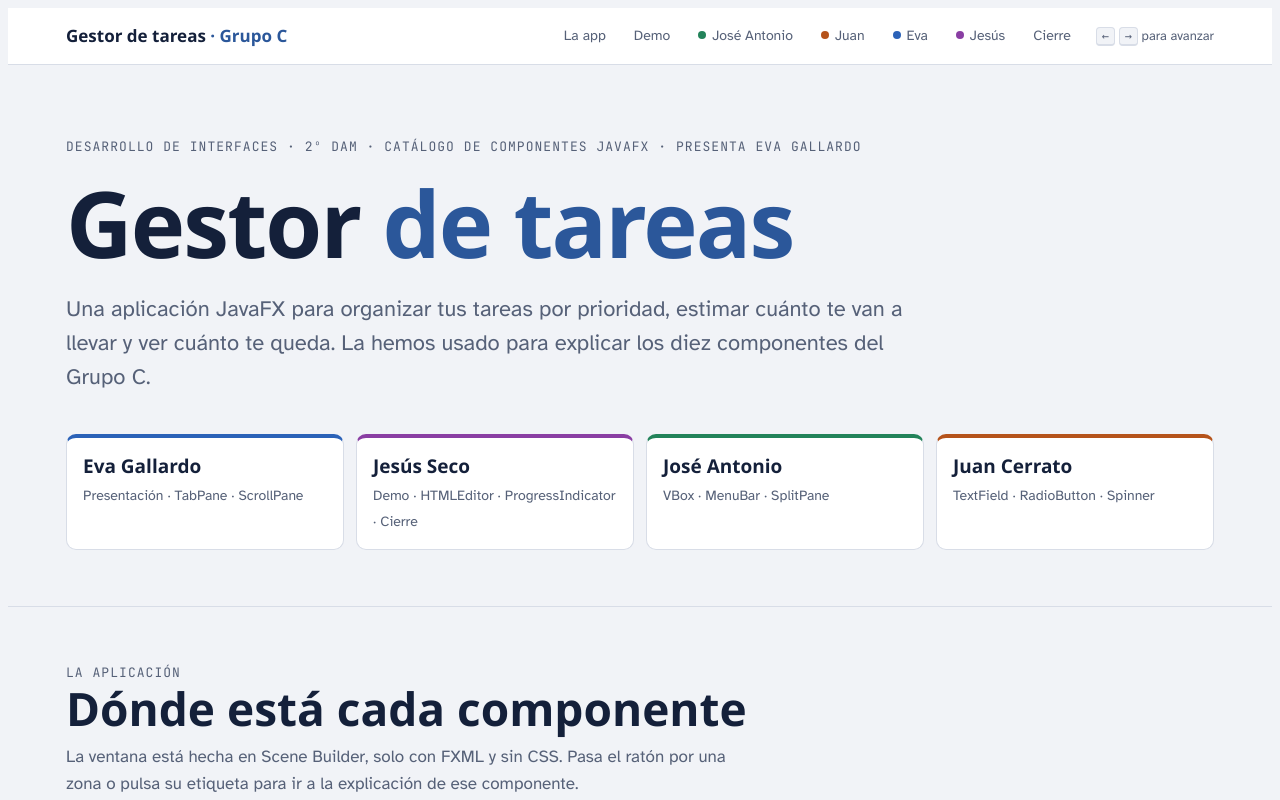
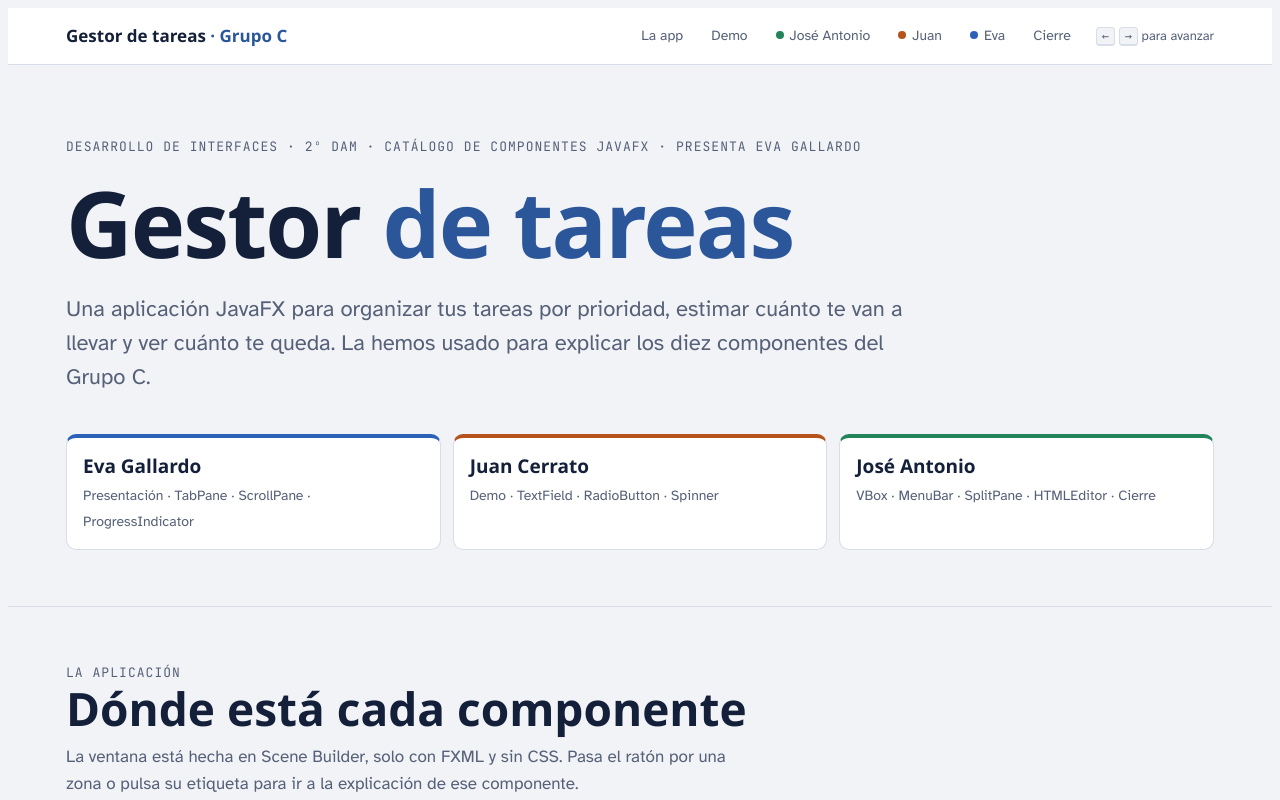
Before and after one commit to evagr11/presentacion-gestor-tareas, a plain HTML site: page index.html in a window 1280 px wide. Shown: the top 800 px of the page. Drawn offline with nearby package versions, Linux system fonts and the light colour scheme; a web font is replaced by a local one.

Commit message:
Update team member details and layout

```diff
--- a/index.html
+++ b/index.html
@@ -71,7 +71,7 @@ h1,h2,h3,h4{font-family:var(--f-display); text-wrap:balance; margin:0; line-heig
 .hero h1{font-size:clamp(44px, 8vw, 92px); letter-spacing:-.02em; margin-top:14px}
 .hero h1 span{color:var(--accent)}
 .hero .lead{font-size:clamp(18px,2.2vw,22px); max-width:60ch; color:var(--muted); margin:18px 0 0}
-.team{display:grid; grid-template-columns:repeat(4, minmax(0,1fr)); gap:12px; margin-top:40px}
+.team{display:grid; grid-template-columns:repeat(3, minmax(0,1fr)); gap:12px; margin-top:40px}
 .member{background:var(--surface); border:1px solid var(--line); border-radius:10px; padding:14px 16px; border-top:4px solid var(--c)}
 .member strong{display:block; font-family:var(--f-display); font-size:19px}
 .member span{font-size:14px; color:var(--muted)}
@@ -214,7 +214,6 @@ footer{padding-block:36px 48px; color:var(--muted); font-size:14px; border-top:1
       <a href="#p-jose"><span class="dot" style="background:var(--p3)"></span>José Antonio</a>
       <a href="#p-juan"><span class="dot" style="background:var(--p2)"></span>Juan</a>
       <a href="#p-eva"><span class="dot" style="background:var(--p1)"></span>Eva</a>
-      <a href="#p-jesus"><span class="dot" style="background:var(--p4)"></span>Jesús</a>
       <a href="#cierre">Cierre</a>
     </nav>
     <span class="hint"><kbd>←</kbd> <kbd>→</kbd> para avanzar</span>
@@ -228,10 +227,9 @@ footer{padding-block:36px 48px; color:var(--muted); font-size:14px; border-top:1
     <h1>Gestor <span>de tareas</span></h1>
     <p class="lead">Una aplicación JavaFX para organizar tus tareas por prioridad, estimar cuánto te van a llevar y ver cuánto te queda. La hemos usado para explicar los diez componentes del Grupo C.</p>
     <div class="team">
-      <div class="member p1"><strong>Eva Gallardo</strong><span>Presentación · TabPane · ScrollPane</span></div>
-      <div class="member p4"><strong>Jesús Seco</strong><span>Demo · HTMLEditor · ProgressIndicator · Cierre</span></div>
-      <div class="member p3"><strong>José Antonio</strong><span>VBox · MenuBar · SplitPane</span></div>
-      <div class="member p2"><strong>Juan Cerrato</strong><span>TextField · RadioButton · Spinner</span></div>
+      <div class="member p1"><strong>Eva Gallardo</strong><span>Presentación · TabPane · ScrollPane · ProgressIndicator</span></div>
+      <div class="member p2"><strong>Juan Cerrato</strong><span>Demo · TextField · RadioButton · Spinner</span></div>
+      <div class="member p3"><strong>José Antonio</strong><span>VBox · MenuBar · SplitPane · HTMLEditor · Cierre</span></div>
     </div>
   </section>
 
@@ -291,7 +289,7 @@ footer{padding-block:36px 48px; color:var(--muted); font-size:14px; border-top:1
 
   <section class="block" id="demo" data-sec>
     <div class="wrap">
-      <div class="eyebrow">Demostración en directo desde IntelliJ · Jesús Seco</div>
+      <div class="eyebrow">Demostración en directo desde IntelliJ · Juan Cerrato</div>
       <h2>Guion de la demo</h2>
       <ol class="steps">
         <li><strong>Abrir la app</strong><span>Salen las tareas guardadas, ordenadas por prioridad y con colores. Las hechas van al final.</span> <em>VBox · ScrollPane</em></li>
@@ -310,7 +308,7 @@ footer{padding-block:36px 48px; color:var(--muted); font-size:14px; border-top:1
 <section class="persona p3" id="p-jose">
   <div class="persona-head" data-sec>
     <h2>José Antonio</h2>
-    <p>VBox · MenuBar / Menu · SplitPane</p>
+    <p>VBox · MenuBar · SplitPane · HTMLEditor</p>
   </div>
 
 <article class="comp p3" id="vbox" data-sec>
@@ -438,6 +436,39 @@ private void mostrarOcultarPanel(ActionEvent event) {
     </div>
   </div>
 </article>
+<article class="comp p3" id="htmleditor" data-sec>
+  <header class="comp-head">
+    <span class="comp-n">04<span class="of">/10</span></span>
+    <h3>HTMLEditor</h3>
+    <span class="chip p3">José Antonio</span>
+  </header>
+  <div class="comp-body">
+    <div class="comp-text">
+      <p class="que">Editor de texto con barra de herramientas: negrita, cursiva, listas, colores… Guarda el texto como HTML. Es la descripción de cada tarea y se guarda tal cual en el fichero.</p>
+      <h4>Propiedades</h4>
+      <table class="props"><tr><th scope="row"><code>htmlText</code></th><td>Contenido del editor en HTML.</td></tr><tr><th scope="row"><code>prefHeight</code></th><td>Alto preferido (200 px).</td></tr><tr><th scope="row"><code>VBox.vgrow</code></th><td>Ocupa el espacio sobrante del formulario.</td></tr><tr><th scope="row"><code>disable</code></th><td>Desactiva el editor y su barra.</td></tr></table>
+      <h4>Eventos y métodos</h4>
+      <ul class="ev"><li><code>getHtmlText()</code><span>Devuelve el contenido en HTML para guardarlo.</span></li><li><code>setHtmlText(html)</code><span>Carga una descripción o la vacía con "".</span></li><li><code>requestFocus()</code><span>Pone el cursor en el editor.</span></li></ul>
+    </div>
+    <div class="code" data-tabs>
+      <div class="code-tabs" role="tablist">
+        <button role="tab" aria-selected="true" data-t="fxml" id="t-htmleditor-fxml">principal.fxml</button>
+        <button role="tab" aria-selected="false" data-t="java" id="t-htmleditor-java">PrincipalController.java</button>
+      </div>
+      <pre data-p="fxml"><code class="language-xml">&lt;?import javafx.scene.web.HTMLEditor?&gt;
+
+&lt;HTMLEditor fx:id="editorDescripcion" prefHeight="200.0" VBox.vgrow="ALWAYS" /&gt;</code></pre>
+      <pre data-p="java" hidden><code class="language-java">// guardar
+String descripcion = editorDescripcion.getHtmlText();
+
+// cargar una tarea
+editorDescripcion.setHtmlText(tarea.getDescripcion());
+
+// nueva tarea
+editorDescripcion.setHtmlText("");</code></pre>
+    </div>
+  </div>
+</article>
 </section>
 
 <section class="persona p2" id="p-juan">
@@ -448,7 +479,7 @@ private void mostrarOcultarPanel(ActionEvent event) {
 
 <article class="comp p2" id="textfield" data-sec>
   <header class="comp-head">
-    <span class="comp-n">04<span class="of">/10</span></span>
+    <span class="comp-n">05<span class="of">/10</span></span>
     <h3>TextField</h3>
     <span class="chip p2">Juan Cerrato</span>
   </header>
@@ -485,7 +516,7 @@ private void contarCaracteres(KeyEvent event) {
 </article>
 <article class="comp p2" id="radiobutton" data-sec>
   <header class="comp-head">
-    <span class="comp-n">05<span class="of">/10</span></span>
+    <span class="comp-n">06<span class="of">/10</span></span>
     <h3>RadioButton / ToggleGroup</h3>
     <span class="chip p2">Juan Cerrato</span>
   </header>
@@ -524,7 +555,7 @@ private void contarCaracteres(KeyEvent event) {
 </article>
 <article class="comp p2" id="spinner" data-sec>
   <header class="comp-head">
-    <span class="comp-n">06<span class="of">/10</span></span>
+    <span class="comp-n">07<span class="of">/10</span></span>
     <h3>Spinner</h3>
     <span class="chip p2">Juan Cerrato</span>
   </header>
@@ -561,12 +592,12 @@ spHoras.getValueFactory().setValue(tarea.getHoras());</code></pre>
 <section class="persona p1" id="p-eva">
   <div class="persona-head" data-sec>
     <h2>Eva Gallardo</h2>
-    <p>TabPane · ScrollPane</p>
+    <p>TabPane · ScrollPane · ProgressIndicator</p>
   </div>
 
 <article class="comp p1" id="tabpane" data-sec>
   <header class="comp-head">
-    <span class="comp-n">07<span class="of">/10</span></span>
+    <span class="comp-n">08<span class="of">/10</span></span>
     <h3>TabPane</h3>
     <span class="chip p1">Eva Gallardo</span>
   </header>
@@ -604,7 +635,7 @@ private void cambioPestana(Event event) {
 </article>
 <article class="comp p1" id="scrollpane" data-sec>
   <header class="comp-head">
-    <span class="comp-n">08<span class="of">/10</span></span>
+    <span class="comp-n">09<span class="of">/10</span></span>
     <h3>ScrollPane</h3>
     <span class="chip p1">Eva Gallardo</span>
   </header>
@@ -636,52 +667,11 @@ private void cambioPestana(Event event) {
     </div>
   </div>
 </article>
-</section>
-
-<section class="persona p4" id="p-jesus">
-  <div class="persona-head" data-sec>
-    <h2>Jesús Seco</h2>
-    <p>HTMLEditor · ProgressIndicator</p>
-  </div>
-
-<article class="comp p4" id="htmleditor" data-sec>
-  <header class="comp-head">
-    <span class="comp-n">09<span class="of">/10</span></span>
-    <h3>HTMLEditor</h3>
-    <span class="chip p4">Jesús Seco</span>
-  </header>
-  <div class="comp-body">
-    <div class="comp-text">
-      <p class="que">Editor de texto con barra de herramientas: negrita, cursiva, listas, colores… Guarda el texto como HTML. Es la descripción de cada tarea y se guarda tal cual en el fichero.</p>
-      <h4>Propiedades</h4>
-      <table class="props"><tr><th scope="row"><code>htmlText</code></th><td>Contenido del editor en HTML.</td></tr><tr><th scope="row"><code>prefHeight</code></th><td>Alto preferido (200 px).</td></tr><tr><th scope="row"><code>VBox.vgrow</code></th><td>Ocupa el espacio sobrante del formulario.</td></tr><tr><th scope="row"><code>disable</code></th><td>Desactiva el editor y su barra.</td></tr></table>
-      <h4>Eventos y métodos</h4>
-      <ul class="ev"><li><code>getHtmlText()</code><span>Devuelve el contenido en HTML para guardarlo.</span></li><li><code>setHtmlText(html)</code><span>Carga una descripción o la vacía con "".</span></li><li><code>requestFocus()</code><span>Pone el cursor en el editor.</span></li></ul>
-    </div>
-    <div class="code" data-tabs>
-      <div class="code-tabs" role="tablist">
-        <button role="tab" aria-selected="true" data-t="fxml" id="t-htmleditor-fxml">principal.fxml</button>
-        <button role="tab" aria-selected="false" data-t="java" id="t-htmleditor-java">PrincipalController.java</button>
-      </div>
-      <pre data-p="fxml"><code class="language-xml">&lt;?import javafx.scene.web.HTMLEditor?&gt;
-
-&lt;HTMLEditor fx:id="editorDescripcion" prefHeight="200.0" VBox.vgrow="ALWAYS" /&gt;</code></pre>
-      <pre data-p="java" hidden><code class="language-java">// guardar
-String descripcion = editorDescripcion.getHtmlText();
-
-// cargar una tarea
-editorDescripcion.setHtmlText(tarea.getDescripcion());
-
-// nueva tarea
-editorDescripcion.setHtmlText("");</code></pre>
-    </div>
-  </div>
-</article>
-<article class="comp p4" id="progressindicator" data-sec>
+<article class="comp p1" id="progressindicator" data-sec>
   <header class="comp-head">
     <span class="comp-n">10<span class="of">/10</span></span>
     <h3>ProgressIndicator</h3>
-    <span class="chip p4">Jesús Seco</span>
+    <span class="chip p1">Eva Gallardo</span>
   </header>
   <div class="comp-body">
     <div class="comp-text">
@@ -707,11 +697,13 @@ indicadorProgreso.setProgress(progreso);</code></pre>
   </div>
 </article>
 </section>
+
+
   </div>
 
   <section class="block" id="cierre" data-sec>
     <div class="wrap">
-      <div class="eyebrow">Para terminar · Jesús Seco</div>
+      <div class="eyebrow">Para terminar · José Antonio</div>
       <h2>Lo que nos costó y dónde lo aprendimos</h2>
       <div class="cols">
         <div class="card">
@@ -740,12 +732,12 @@ indicadorProgreso.setProgress(progreso);</code></pre>
 </main>
 
 <footer>
-  <div class="wrap">Grupo C · Eva Gallardo, Juan Cerrato, José Antonio y Jesús Seco · Desarrollo de Interfaces, 2º DAM</div>
+  <div class="wrap">Grupo C · Eva Gallardo, Juan Cerrato y José Antonio · Desarrollo de Interfaces, 2º DAM</div>
 </footer>
 
 <script src="https://cdnjs.cloudflare.com/ajax/libs/highlight.js/11.9.0/highlight.min.js"></script>
 <script>
-const DATA = {"vbox": ["VBox", "Raíz de la ventana, formulario y lista de tareas", "p3"], "menubar": ["MenuBar / Menu", "Barra superior: Archivo, Ver y Ayuda", "p3"], "splitpane": ["SplitPane", "Divide la lista (izquierda) y las pestañas (derecha)", "p3"], "textfield": ["TextField", "Título de la tarea y buscador", "p2"], "radiobutton": ["RadioButton / ToggleGroup", "Prioridad de la tarea", "p2"], "spinner": ["Spinner", "Horas estimadas de la tarea", "p2"], "tabpane": ["TabPane", "Pestañas «Tarea» y «Resumen»", "p1"], "scrollpane": ["ScrollPane", "Envuelve la lista de tareas", "p1"], "htmleditor": ["HTMLEditor", "Descripción con formato de la tarea", "p4"], "progressindicator": ["ProgressIndicator", "Pestaña «Resumen»: % de tareas hechas", "p4"]};
+const DATA = {"vbox": ["VBox", "Raíz de la ventana, formulario y lista de tareas", "p3"], "menubar": ["MenuBar / Menu", "Barra superior: Archivo, Ver y Ayuda", "p3"], "splitpane": ["SplitPane", "Divide la lista (izquierda) y las pestañas (derecha)", "p3"], "htmleditor": ["HTMLEditor", "Descripción con formato de la tarea", "p3"], "textfield": ["TextField", "Título de la tarea y buscador", "p2"], "radiobutton": ["RadioButton / ToggleGroup", "Prioridad de la tarea", "p2"], "spinner": ["Spinner", "Horas estimadas de la tarea", "p2"], "tabpane": ["TabPane", "Pestañas «Tarea» y «Resumen»", "p1"], "scrollpane": ["ScrollPane", "Envuelve la lista de tareas", "p1"], "progressindicator": ["ProgressIndicator", "Pestaña «Resumen»: % de tareas hechas", "p1"]};
 
 // Leyenda del esquema y etiquetas sobre cada zona
 const legend = document.getElementById('legend');
```
